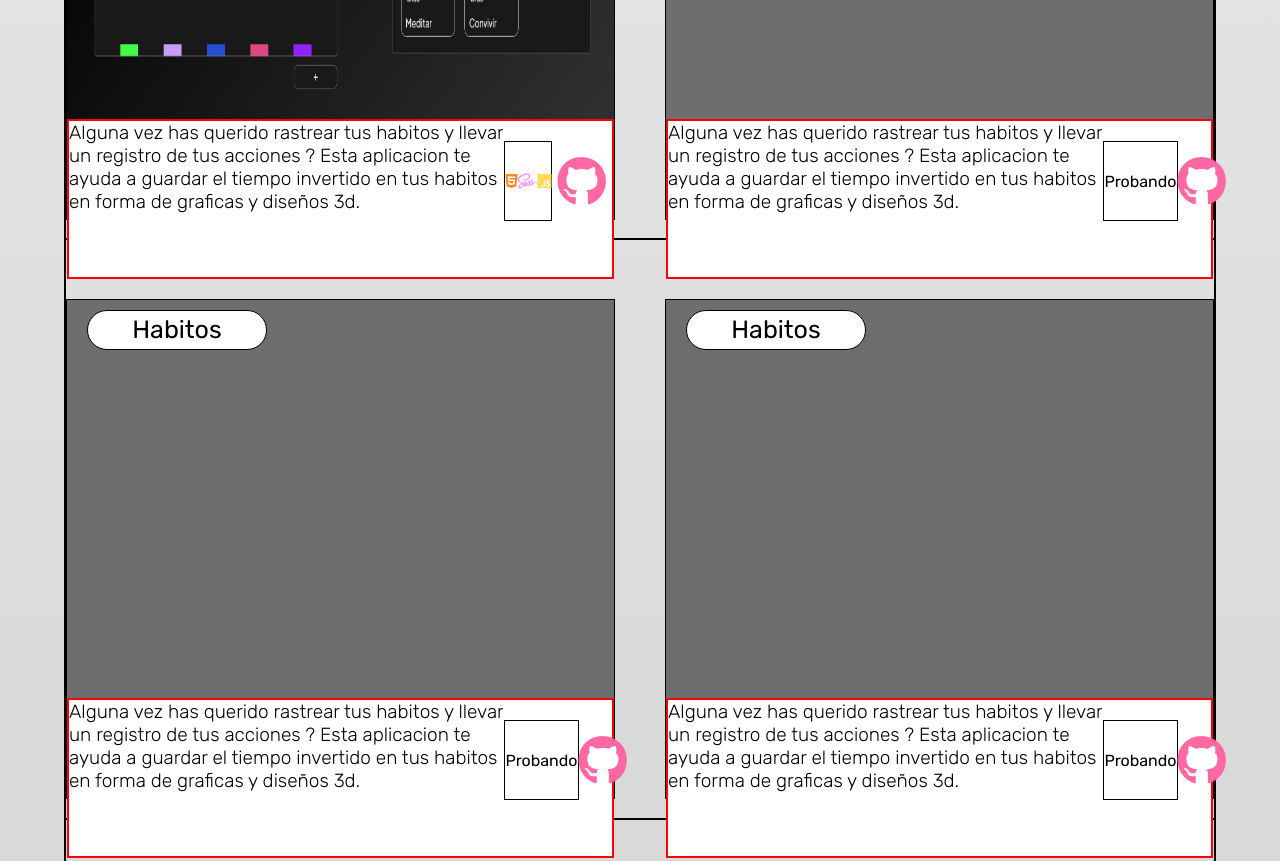
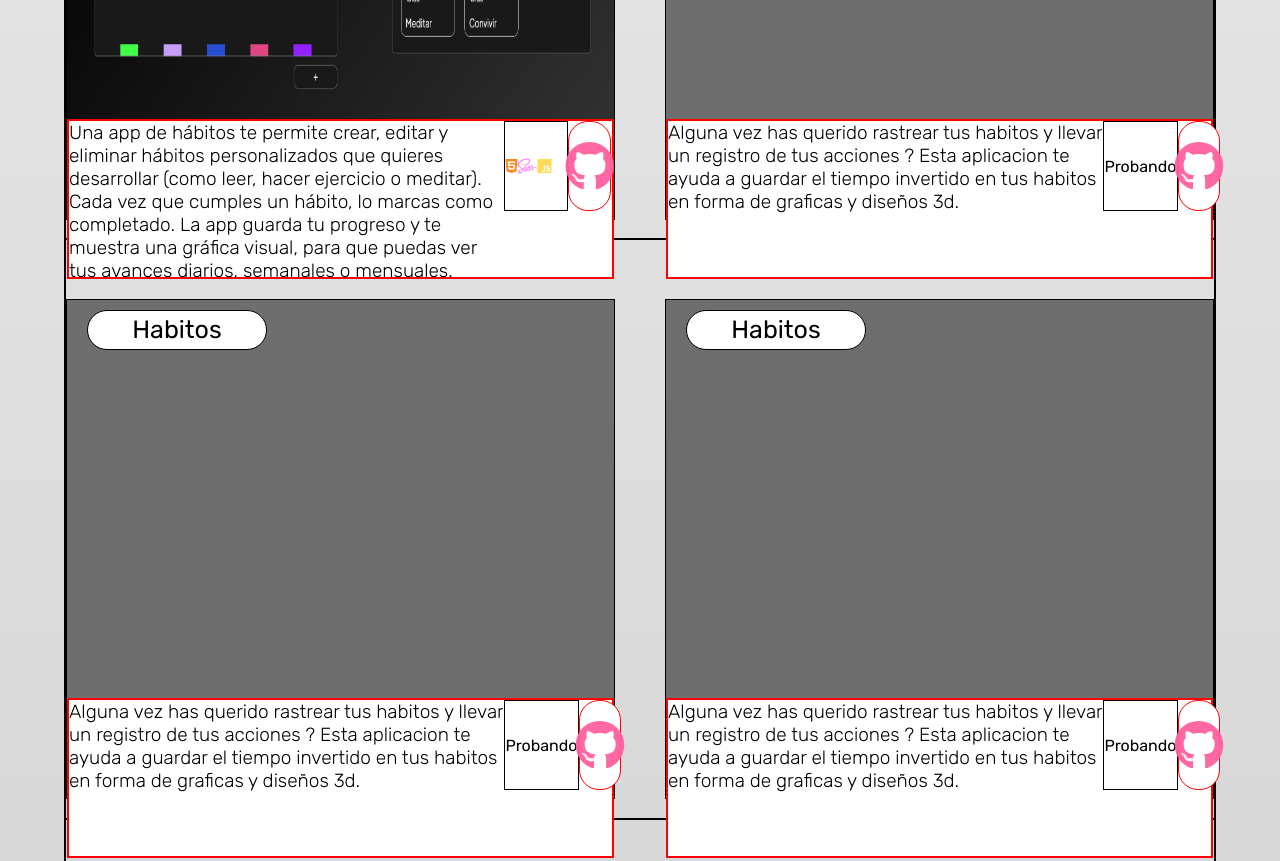
Before and after one commit to AdamRamirezDev/PortafolioFrontend, a plain HTML site: page index.html in a window 1280 px wide. Shown: the part 2240-3101 px from the top of the page. Drawn offline with Linux system fonts and the light colour scheme; a web font is replaced by a local one.

Commit message:
"Mejorando el aspecto de los projectos"

```diff
--- a/index.html
+++ b/index.html
@@ -110,9 +110,9 @@
                     <div class="proyectos__information__container" id="proyectos__information__container__id">
                         <div class="proyectos__container__flex" id="proyectos__container__flex__id">
                             <div class="proyectos__informacion" id="proyectos__informacion__id">
-                            <p>Alguna vez has querido rastrear tus habitos y llevar un registro de tus acciones ?
-                            Esta aplicacion te ayuda a
-                            guardar el tiempo invertido en tus habitos en forma de graficas y diseños 3d.
+                            <p>Una app de hábitos te permite crear, editar y eliminar hábitos personalizados que quieres
+                                desarrollar (como leer, hacer ejercicio o meditar). Cada vez que cumples un hábito, lo marcas
+                                como completado. La app guarda tu progreso y te muestra una gráfica visual, para que puedas ver tus avances diarios, semanales o mensuales.
                                 </p>
                             </div>
 
--- a/styles/_proyectos.scss
+++ b/styles/_proyectos.scss
@@ -27,7 +27,6 @@
             background-color: black;
         }
     }
-
     .proyectos__container__title{
         color: black;
         text-align: center;
@@ -133,31 +132,31 @@
 
                 .proyectos__container__github{
                     width: 20%;
-                    height: 120px;
+                    height: 90px;
                     display: flex;
                     flex-direction: row;
                     justify-content: space-between;
                     align-items: center;
                     border: 1px solid white;
-                }
 
                     .proyectos__githubPages{
-                    width: 180px;
-                    height: 40px;
+                        width: 40%;
+                        height: 90px;
                         display: flex;
                         align-items: center;
                         justify-content: center;
                         cursor: pointer;
                         border-radius: 20px;
                         background-color: white;
+                        border: 1px solid red;
 
                         .icon__proyecto{
                             font-size: 50px;
                         }
                     }
                     .proyectos__tecnologias{
-                    width: 100%;
-                    height: 80px;
+                        width: 70%;
+                        height: 90px;
                         display: flex;
                         flex-direction: row;
                         align-items: center;
@@ -165,9 +164,10 @@
                         border: 1px solid black;
 
                         .proyectos__tecnologias__text{
-                        font-size: 20px;
+                            font-size: 19px;
                             font-weight: 400;
                             font-family: "Rubik", sans-serif;
+                        }
                     }
                 }
             }
@@ -252,10 +252,11 @@
                         border: 2px solid rgb(8, 102, 94);
                     }
                     .proyectos__githubPages{
-                        width: 100%;
+                        height: 100px;
                         border-radius: 20px;
                         border: 1px solid red($color: #ff0000);
                     }
+
                     .proyectos__tecnologias{
                         width: 100%;
                         height: 100px;
```
Also changed, not shown: styles/styles.css, 1 other file. Lines whose indentation alone changed are shown as unchanged.
